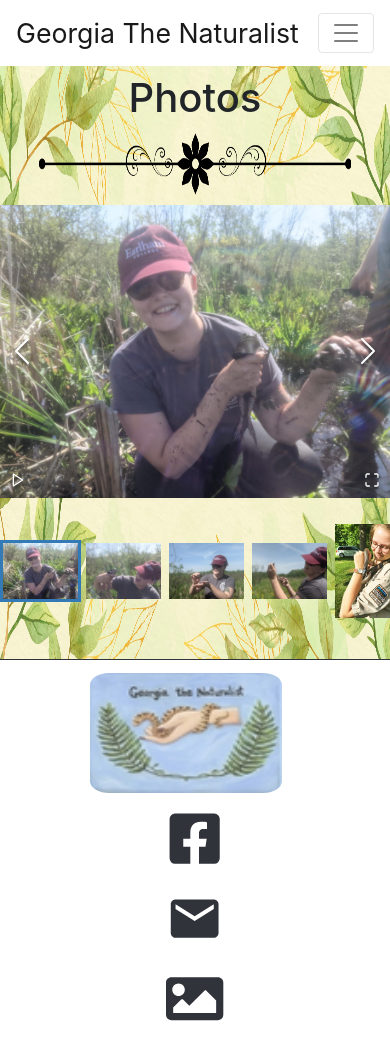
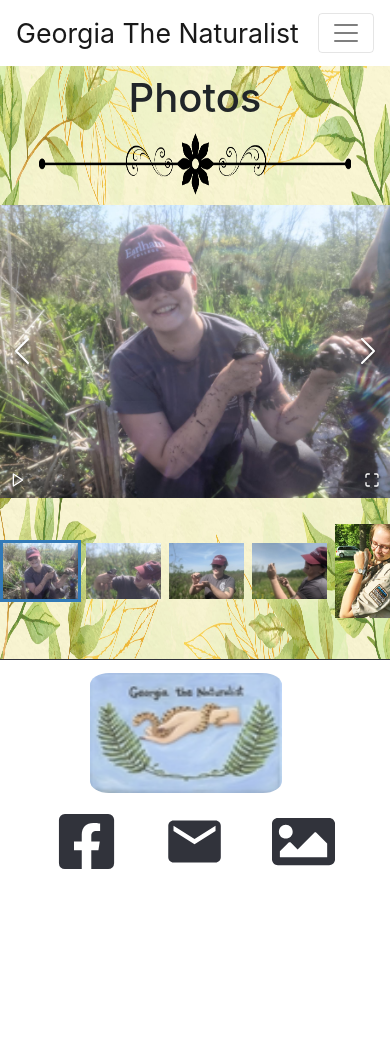
Before and after one commit to sestissi16/georgiaTheNaturalist, a React (Create React App) app: page /georgiaTheNaturalist/Photos in a window 390 px wide. After the commit the page ends 892 px from the top, so only its background shows below. Built offline with nearby package versions, Linux system fonts and the light colour scheme; a web font is replaced by a local one.

Commit message:
made about and nav link text bigger

```diff
--- a/src/Components/footer.css
+++ b/src/Components/footer.css
@@ -35,14 +35,14 @@
     background-color: #ffffff;
 }
 
-.footer-icon-fb, .footer-icon-email, .footer-link-attributions {
+.footer-icon-fb, .footer-icon-email, .footer-icon-attributions {
     height: 2.3em;
     width: 2.3em;
     color: #31333B;
 }
 
-.nav-link {
-    width: 20%;
+.footer-link-fb, .footer-link-email, .footer-link-attributions {
+    width: 20% !important;
 }
 
 @media only screen and (max-width: 934px) {
--- a/src/Components/footer.js
+++ b/src/Components/footer.js
@@ -52,8 +52,8 @@ class Footer extends Component {
                             </Tooltip>
                         }
                     >
-                        <Nav.Link href="/georgiaTheNaturalist/Attributions" className="footer-link-email">
-                            <FaImage className="footer-link-attributions"/>
+                        <Nav.Link href="/georgiaTheNaturalist/Attributions" className="footer-link-attributions">
+                            <FaImage className="footer-icon-attributions"/>
                         </Nav.Link>
                     </OverlayTrigger>
                 </Nav>
--- a/src/Components/navigation.css
+++ b/src/Components/navigation.css
@@ -66,6 +66,6 @@
     .nav-link {
         width: 90% !important;
         margin: 1% 2%;
-        font-size: 2em;
+        font-size: 2.2em;
     }
 }
--- a/src/Pages/About.css
+++ b/src/Pages/About.css
@@ -113,4 +113,12 @@
         border-radius: 50%;
         border: solid #ffffff 0.2em;
     }
+
+    .aboutParagraphTitle {
+        font-size: 1.9em;
+    }
+
+    .aboutProfileParagraph {
+        font-size: 1.3em;
+    }
 }
```
